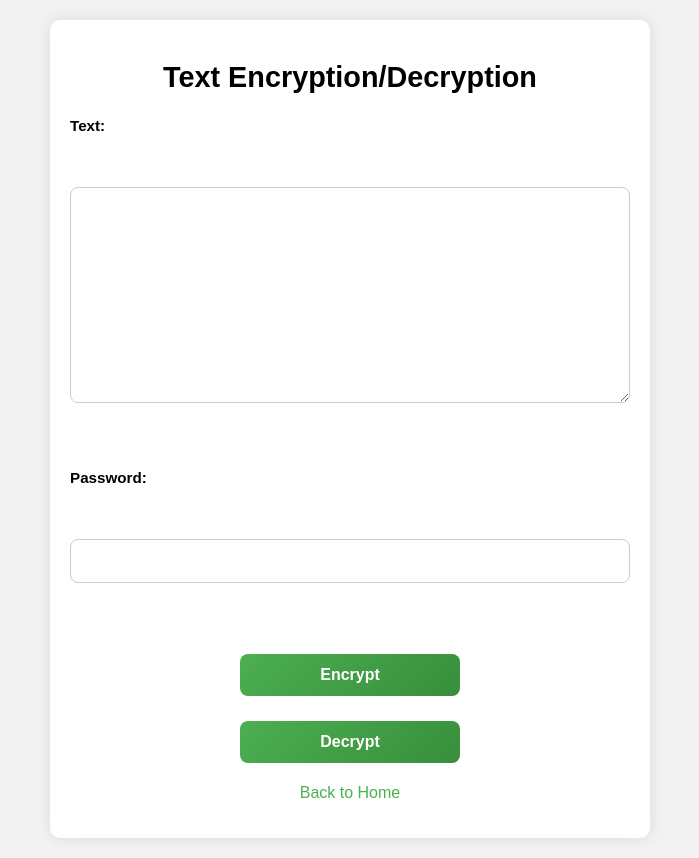
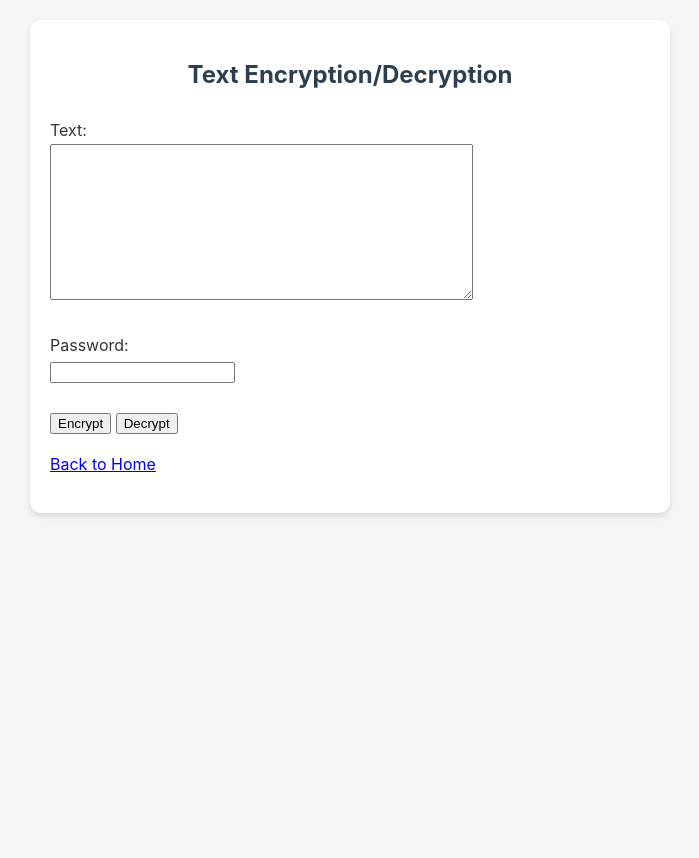
Before and after one commit to lokodayte/firstiacs, a Flask app: page /text in a window 1280 px wide. Shown: the whole page, without its empty margins (290-989 px from the left). After the commit the page ends 517 px from the top, so only its background shows below. Run offline with Flask 3, Linux system fonts and the light colour scheme.

Commit message:
Update style.css

```diff
--- a/static/style.css
+++ b/static/style.css
@@ -1,197 +1,241 @@
-/* Global styles */
+/* General Styles */
 body {
-    font-family: Arial, sans-serif;
-    background-color: #f2f2f2;
+    font-family: -apple-system, BlinkMacSystemFont, 'Segoe UI', Roboto, Helvetica, Arial, sans-serif;
+    background-color: #f5f5f7;
     margin: 0;
     padding: 0;
-    min-height: 100vh;
+    color: #333;
+    line-height: 1.6;
 }
 
-/* Container box */
 .container {
-    text-align: center;
-    width: 90%;
     max-width: 600px;
     margin: 20px auto;
+    padding: 20px;
     background-color: #fff;
-    padding: 20px;
-    border-radius: 10px;
-    box-shadow: 0 0 15px rgba(0, 0, 0, 0.1);
-    box-sizing: border-box;
+    border-radius: 12px;
+    box-shadow: 0 4px 6px rgba(0, 0, 0, 0.1);
 }
 
-/* Heading */
 h1 {
     text-align: center;
-    margin-bottom: 20px;
-    font-size: 1.8rem;
-    line-height: 1.3;
+    color: #2c3e50;
+    margin-bottom: 24px;
+    font-size: 24px;
 }
 
-/* General form styling */
-form {
-    display: flex;
-    flex-direction: column;
-    align-items: center;
-    gap: 15px;
-    margin-top: 20px;
-    width: 100%;
+/* File Input Styling */
+.file-input-container {
+    margin-bottom: 20px;
 }
 
-/* Inputs and textarea */
-textarea,
-input[type="password"],
-input[type="file"] {
-    width: 100%;
-    padding: 12px;
-    border: 1px solid #ccc;
-    border-radius: 8px;
-    font-size: 1rem;
-    box-sizing: border-box;
+.file-input-label {
+    display: block;
+    margin-bottom: 8px;
+    font-weight: 600;
+    color: #2c3e50;
 }
 
-/* Stylish buttons */
-button {
-    width: 100%;
-    max-width: 220px;
-    padding: 12px 0;
+.hidden-file-input {
+    display: none;
+}
+
+.file-input-button {
+    display: inline-block;
+    padding: 12px 20px;
+    background-color: #007aff;
+    color: white;
+    border-radius: 8px;
+    cursor: pointer;
+    transition: background-color 0.3s;
+    font-weight: 500;
+}
+
+.file-input-button:hover {
+    background-color: #0062cc;
+}
+
+.file-input-hint {
+    display: block;
+    font-size: 12px;
+    color: #666;
+    margin-top: 4px;
+}
+
+.file-name-display {
+    margin-top: 8px;
+    font-size: 14px;
+    color: #666;
+    padding: 8px;
+    border-radius: 4px;
+    background-color: #f8f9fa;
+}
+
+.file-name-display.has-file {
+    color: #007aff;
+    font-weight: 500;
+}
+
+/* Password Field Styling */
+.password-container {
+    margin-bottom: 20px;
+}
+
+.password-container label {
+    display: block;
+    margin-bottom: 8px;
+    font-weight: 600;
+    color: #2c3e50;
+}
+
+.password-input-wrapper {
+    position: relative;
+    display: flex;
+    align-items: center;
+}
+
+.password-input-wrapper input {
+    flex: 1;
+    padding: 12px 15px;
+    border: 1px solid #ddd;
+    border-radius: 8px;
+    font-size: 16px;
+}
+
+.toggle-password {
+    position: absolute;
+    right: 12px;
+    cursor: pointer;
+    user-select: none;
+}
+
+/* Button Styling */
+.action-buttons {
+    display: flex;
+    gap: 15px;
+    margin-top: 25px;
+}
+
+.action-buttons button {
+    flex: 1;
+    padding: 14px;
     border: none;
     border-radius: 8px;
-    font-size: 1rem;
-    font-weight: bold;
-    background: linear-gradient(135deg, #4CAF50, #388E3C);
-    color: white;
+    font-size: 16px;
+    font-weight: 600;
     cursor: pointer;
-    transition: transform 0.2s, box-shadow 0.2s;
-    margin: 5px 0;
+    transition: all 0.3s;
+    display: flex;
+    align-items: center;
+    justify-content: center;
+    gap: 8px;
 }
 
-button:hover {
-    background: linear-gradient(135deg, #45a049, #2e7d32);
-    transform: translateY(-2px);
-    box-shadow: 0 4px 10px rgba(0, 0, 0, 0.1);
+.btn-encrypt {
+    background-color: #34c759;
+    color: white;
 }
 
-/* Message box */
-.message {
-    color: #006600;
-    background-color: #e6ffe6;
-    border: 1px solid #b3ffb3;
-    padding: 10px;
-    border-radius: 6px;
-    width: 100%;
-    text-align: center;
-    font-size: 0.95rem;
-    margin: 10px 0;
+.btn-decrypt {
+    background-color: #007aff;
+    color: white;
 }
 
-/* Labels */
-label {
-    font-weight: bold;
-    display: block;
-    text-align: left;
-    width: 100%;
-    font-size: 0.95rem;
-    margin-bottom: 5px;
+.btn-encrypt:hover {
+    background-color: #248a3d;
 }
 
-/* Centered button links (homepage) */
-.button-container {
-    display: flex;
-    flex-direction: column;
-    align-items: center;
-    justify-content: center;
-    margin-top: 20px;
-    gap: 15px;
-    width: 100%;
+.btn-decrypt:hover {
+    background-color: #0062cc;
 }
 
-/* Homepage navigation buttons */
-.button-link {
-    width: 100%;
-    max-width: 260px;
-    padding: 15px;
-    background-color: #4CAF50;
-    color: white;
-    text-decoration: none;
-    font-size: 1rem;
-    border-radius: 6px;
-    display: inline-block;
-    transition: background-color 0.3s ease;
-    text-align: center;
-    box-sizing: border-box;
+.button-icon {
+    font-size: 18px;
 }
 
-.button-link:hover {
-    background-color: #45a049;
+/* Message Styling */
+.message {
+    padding: 12px 15px;
+    margin-bottom: 20px;
+    border-radius: 8px;
+    font-size: 15px;
 }
 
-/* General anchor styles */
-a {
-    text-decoration: none;
-    color: #4CAF50;
+.message.success {
+    background-color: #d4edda;
+    color: #155724;
+    border: 1px solid #c3e6cb;
 }
 
-a:hover {
+.message.error {
+    background-color: #f8d7da;
+    color: #721c24;
+    border: 1px solid #f5c6cb;
+}
+
+/* iOS Instructions */
+.ios-instructions {
+    display: none;
+    margin-top: 25px;
+    padding: 15px;
+    background-color: #f8f9fa;
+    border-radius: 8px;
+    border-left: 4px solid #007aff;
+}
+
+.ios-instructions h3 {
+    margin-top: 0;
+    color: #007aff;
+    font-size: 16px;
+}
+
+.ios-instructions ol {
+    padding-left: 20px;
+    margin-bottom: 0;
+}
+
+.ios-instructions li {
+    margin-bottom: 8px;
+    font-size: 14px;
+}
+
+/* Home Link */
+.home-link {
+    text-align: center;
+    margin-top: 25px;
+}
+
+.home-link a {
+    color: #007aff;
+    text-decoration: none;
+    font-weight: 500;
+}
+
+.home-link a:hover {
     text-decoration: underline;
 }
 
-/* Responsive tweaks */
+/* Responsive Adjustments */
 @media (max-width: 480px) {
-    body {
-        padding: 10px;
-    }
-
     .container {
+        margin: 10px;
         padding: 15px;
-        margin: 10px auto;
-        width: 95%;
     }
 
     h1 {
-        font-size: 1.5rem;
-        margin-bottom: 15px;
+        font-size: 20px;
     }
 
-    button,
-    .button-link {
-        max-width: 100%;
-        font-size: 1rem;
-        padding: 12px;
+    .action-buttons {
+        flex-direction: column;
+        gap: 10px;
     }
 
-    .button-container {
-        margin-top: 20px;
-        gap: 12px;
+    .action-buttons button {
+        width: 100%;
     }
 
-    textarea,
-    input[type="password"],
-    input[type="file"] {
-        font-size: 1rem;
-    }
-
-    label {
-        font-size: 0.9rem;
-    }
-
-    form {
-        gap: 12px;
-        margin-top: 15px;
+    .file-input-button {
+        padding: 14px 20px;
     }
 }
-
-/* For very small screens */
-@media (max-width: 350px) {
-    h1 {
-        font-size: 1.3rem;
-    }
-
-    .container {
-        padding: 12px;
-    }
-
-    button, .button-link {
-        padding: 10px;
-    }
-}
```
